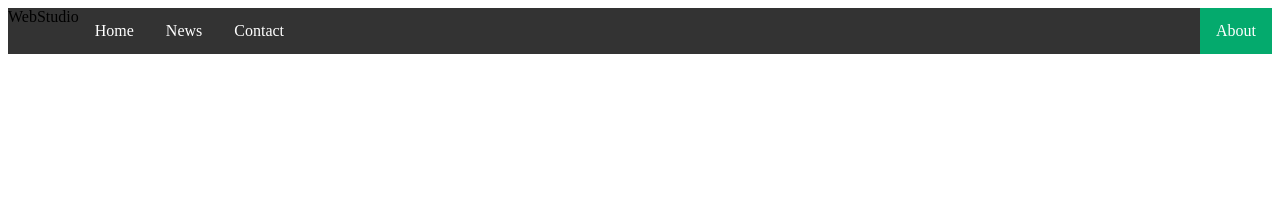
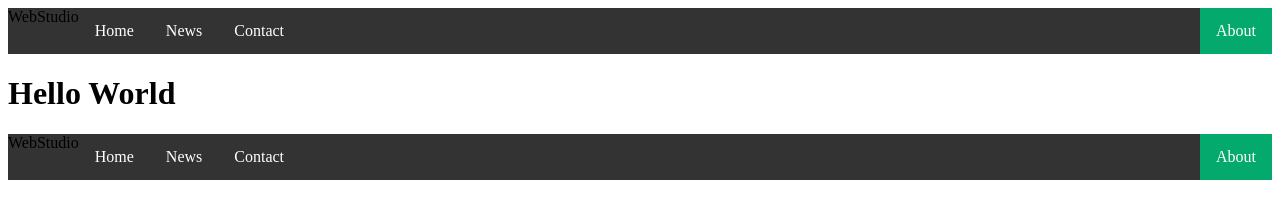
Before and after one commit to kriscodes/homework2, a plain HTML site: page index.html in a window 1280 px wide. Drawn offline with Linux system fonts and the light colour scheme.

Commit message:
This is commit number 2.

```diff
--- a/index.html
+++ b/index.html
@@ -44,10 +44,18 @@
             </nav>
         </header>
         <main>
-
+            <h1>Hello World</h1>
         </main>
         <footer>
-
+            <nav>
+                <ul>
+                    <li>WebStudio</li>
+                    <li><a href="#home">Home</a></li>
+                    <li><a href="#news">News</a></li>
+                    <li><a href="#contact">Contact</a></li>
+                    <li style="float:right"><a class="active" href="#about">About</a></li>
+                </ul>
+            </nav>
         </footer>
     </body>
 </html>
```
